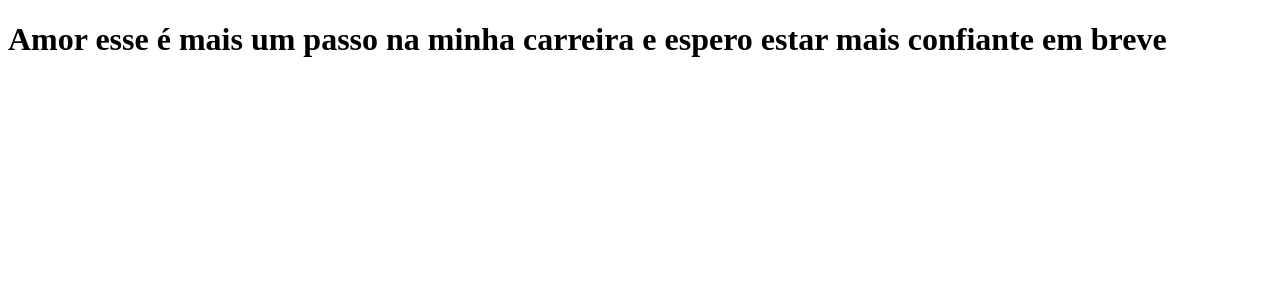
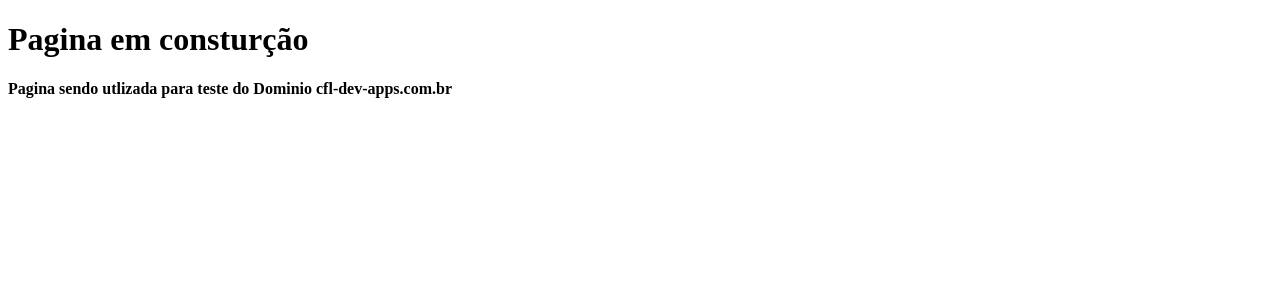
Before and after one commit to cflDevApps/clone-tabnews, a Next.js app: page / in a window 1280 px wide. Shown: the top 300 px of the page. Built offline with nearby package versions, Linux system fonts and the light colour scheme.

Commit message:
atuliza mensagem da pagina para ´Em construção´

```diff
--- a/pages/index.js
+++ b/pages/index.js
@@ -1,9 +1,9 @@
 function Home() {
   return (
-    <h1>
-      Amor esse é mais um passo na minha carreira e espero estar mais confiante
-      em breve
-    </h1>
+    <div>
+      <h1>Pagina em consturção</h1>
+      <h4>Pagina sendo utlizada para teste do Dominio cfl-dev-apps.com.br</h4>
+    </div>
   );
 }
 
```
